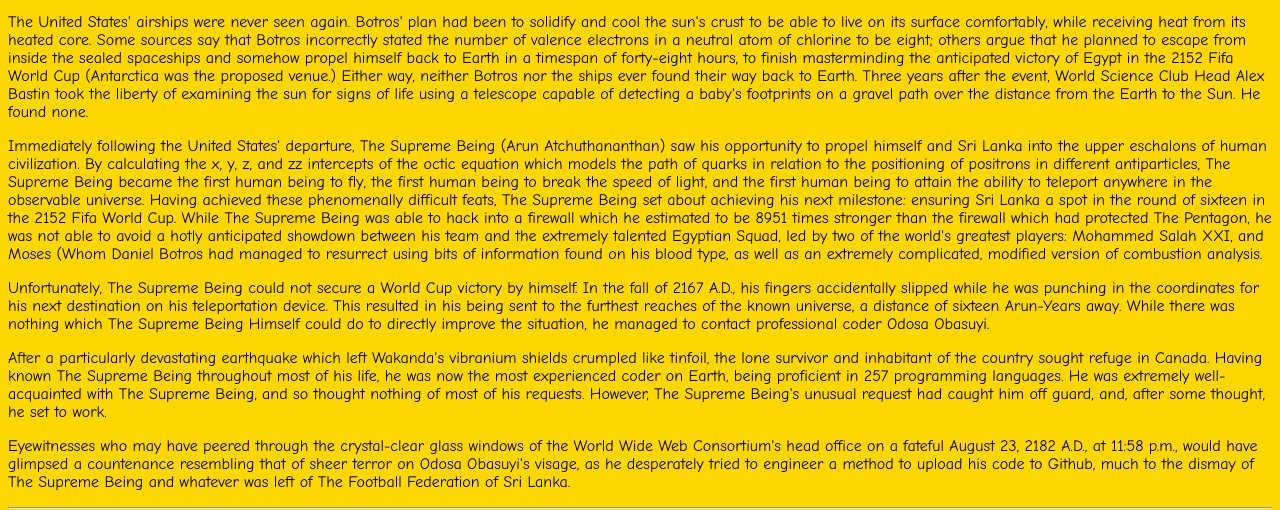
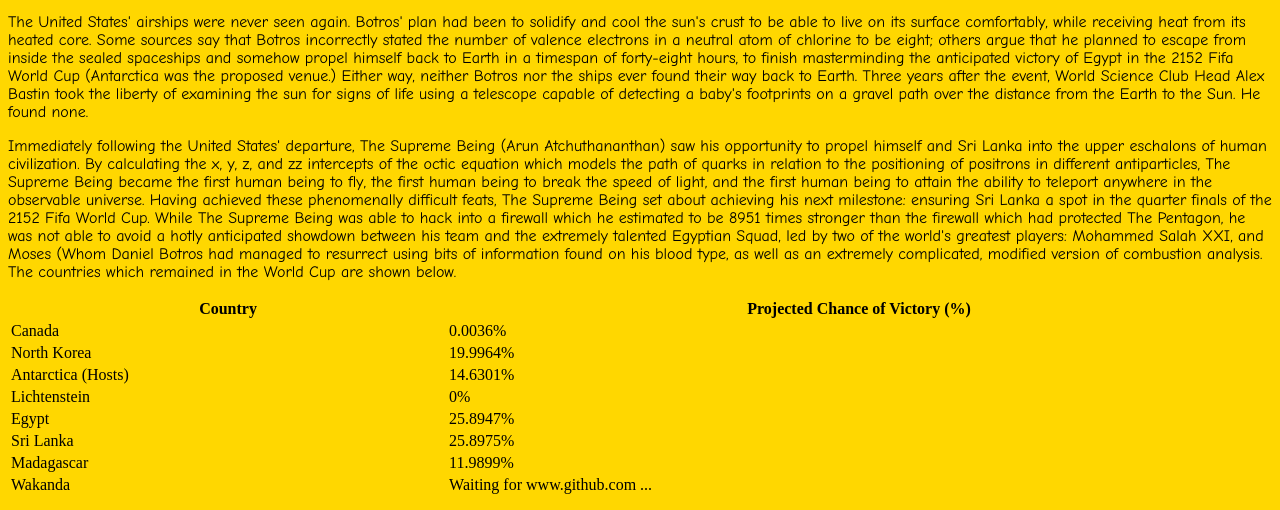
Before and after one commit to MrVikBoss123/Y10Web, a plain HTML site: page index.html in a window 1280 px wide. Shown: the part 822-1332 px from the top of the page. Drawn offline with Linux system fonts and the light colour scheme.

Commit message:
Added table

```diff
--- a/index.html
+++ b/index.html
@@ -19,7 +19,45 @@
     <p style="font-family:Comic Sans MS;"> The first American spacecraft was detected by North Korean radar at 6:00 a.m., on the fifth of November. The North Korean leader, Kim Sung XXVIII, reacted instantly, informing the U.S. Government that should they continue to ascend into restricted airspace, that they will be informed of their crimes within a reasonable amount of time. He stressed that, if charged, the United States' rockets will be annotated. The entire North Korean military would then accompany the governing body to Kim Sung XXVIII's office, and he would determine what, if any, penalties the United States would suffer in addition to a 0% on any UN conducted examination from then on (North Korea had become the sole member of the UN after the United States decided to create the USN. However, an error in the fine print of the official document led to the entire organization being disbanded three days after it was created.)  </p>
     <p style="font-family:Comic Sans MS;"> Fortunately for the United States, their advanced spacecrafts, which were built on the prototype innovated by Jinoo Kim (PhD, Astrophysics; The Implementation of the Cronin Constant in Bose-Einstein Antithermal Engines, Class of 2030 A.D.), were able to outdistance even the advanced North Korean radar systems. The spacecrafts ascended rapidly into the atmosphere before turning and plotting a heading towards the sun. Apparently, IMF expert Daniel Botros, who had also discovered the secret of immortality by genetically modifying the process of mitosis in his body using modular arithmetic, had somehow managed to decrease the temperature of the average star by a factor of 10,000,000,000 by manipulating the force created by the fusion of two plutonium atoms into an outrageously strong inter-molecular force (Between particles of antimatter, naturally.) </p>
     <p style="font-family:Comic Sans MS;"> The United States' airships were never seen again. Botros' plan had been to solidify and cool the sun's crust to be able to live on its surface comfortably, while receiving heat from its heated core. Some sources say that Botros incorrectly stated the number of valence electrons in a neutral atom of chlorine to be eight; others argue that he planned to escape from inside the sealed spaceships and somehow propel himself back to Earth in a timespan of forty-eight hours, to finish masterminding the anticipated victory of Egypt in the 2152 Fifa World Cup (Antarctica was the proposed venue.) Either way, neither Botros nor the ships ever found their way back to Earth. Three years after the event, World Science Club Head Alex Bastin took the liberty of examining the sun for signs of life using a telescope capable of detecting a baby's footprints on a gravel path over the distance from the Earth to the Sun. He found none. </p>
-    <p style="font-family:Comic Sans MS;"> Immediately following the United States' departure, The Supreme Being (Arun Atchuthananthan) saw his opportunity to propel himself and Sri Lanka into the upper eschalons of human civilization. By calculating the x, y, z, and zz intercepts of the octic equation which models the path of quarks in relation to the positioning of positrons in different antiparticles, The Supreme Being became the first human being to fly, the first human being to break the speed of light, and the first human being to attain the ability to teleport anywhere in the observable universe. Having achieved these phenomenally difficult feats, The Supreme Being set about achieving his next milestone: ensuring Sri Lanka a spot in the round of sixteen in the 2152 Fifa World Cup. While The Supreme Being was able to hack into a firewall which he estimated to be 8951 times stronger than the firewall which had protected The Pentagon, he was not able to avoid a hotly anticipated showdown between his team and the extremely talented Egyptian Squad, led by two of the world's greatest players: Mohammed Salah XXI, and Moses (Whom Daniel Botros had managed to resurrect using bits of information found on his blood type, as well as an extremely complicated, modified version of combustion analysis. </p>
+    <p style="font-family:Comic Sans MS;"> Immediately following the United States' departure, The Supreme Being (Arun Atchuthananthan) saw his opportunity to propel himself and Sri Lanka into the upper eschalons of human civilization. By calculating the x, y, z, and zz intercepts of the octic equation which models the path of quarks in relation to the positioning of positrons in different antiparticles, The Supreme Being became the first human being to fly, the first human being to break the speed of light, and the first human being to attain the ability to teleport anywhere in the observable universe. Having achieved these phenomenally difficult feats, The Supreme Being set about achieving his next milestone: ensuring Sri Lanka a spot in the quarter finals of the 2152 Fifa World Cup. While The Supreme Being was able to hack into a firewall which he estimated to be 8951 times stronger than the firewall which had protected The Pentagon, he was not able to avoid a hotly anticipated showdown between his team and the extremely talented Egyptian Squad, led by two of the world's greatest players: Mohammed Salah XXI, and Moses (Whom Daniel Botros had managed to resurrect using bits of information found on his blood type, as well as an extremely complicated, modified version of combustion analysis. The countries which remained in the World Cup are shown below. </p>
+    <table style="width:100%">
+    <tr>
+        <th>Country</th>
+        <th>Projected Chance of Victory (%)</th>
+    </tr>
+    <tr>
+        <td>Canada</td>
+        <td>0.0036%</td>
+    </tr>
+    <tr>
+        <td>North Korea</td>
+        <td>19.9964%</td>
+    </tr>
+    <tr>
+        <td>Antarctica (Hosts)</td>
+        <td>14.6301%</td>
+    </tr>
+    <tr>
+        <td>Lichtenstein</td>
+        <td>0%</td>
+    </tr>
+    <tr>
+        <td>Egypt</td>
+        <td>25.8947%</td>
+    </tr>
+    <tr>
+        <td>Sri Lanka</td>
+        <td>25.8975%</td>
+    </tr>
+    <tr>
+        <td>Madagascar</td>
+        <td>11.9899%</td>
+    </tr>
+    <tr>
+        <td>Wakanda</td>
+        <td>Waiting for www.github.com ...</td>
+    </tr>
+</table>
     <p style="font-family:Comic Sans MS;"> Unfortunately, The Supreme Being could not secure a World Cup victory by himself. In the fall of 2167 A.D., his fingers accidentally slipped while he was punching in the coordinates for his next destination on his teleportation device. This resulted in his being sent to the furthest reaches of the known universe, a distance of sixteen Arun-Years away. While there was nothing which The Supreme Being Himself could do to directly improve the situation, he managed to contact professional coder Odosa Obasuyi. </p>
     <p style="font-family:Comic Sans MS;"> After a particularly devastating earthquake which left Wakanda's vibranium shields crumpled like tinfoil, the lone survivor and inhabitant of the country sought refuge in Canada. Having known The Supreme Being throughout most of his life, he was now the most experienced coder on Earth, being proficient in 257 programming languages. He was extremely well-acquainted with The Supreme Being, and so thought nothing of most of his requests. However, The Supreme Being's unusual request had caught him off guard, and, after some thought, he set to work. </p>
     <p style="font-family:Comic Sans MS;"> Eyewitnesses who may have peered through the crystal-clear glass windows of the World Wide Web Consortium's head office on a fateful August 23, 2182 A.D., at 11:58 p.m., would have glimpsed a countenance resembling that of sheer terror on Odosa Obasuyi's visage, as he desperately tried to engineer a method to upload his code to Github, much to the dismay of The Supreme Being and whatever was left of The Football Federation of Sri Lanka. </p>
```
